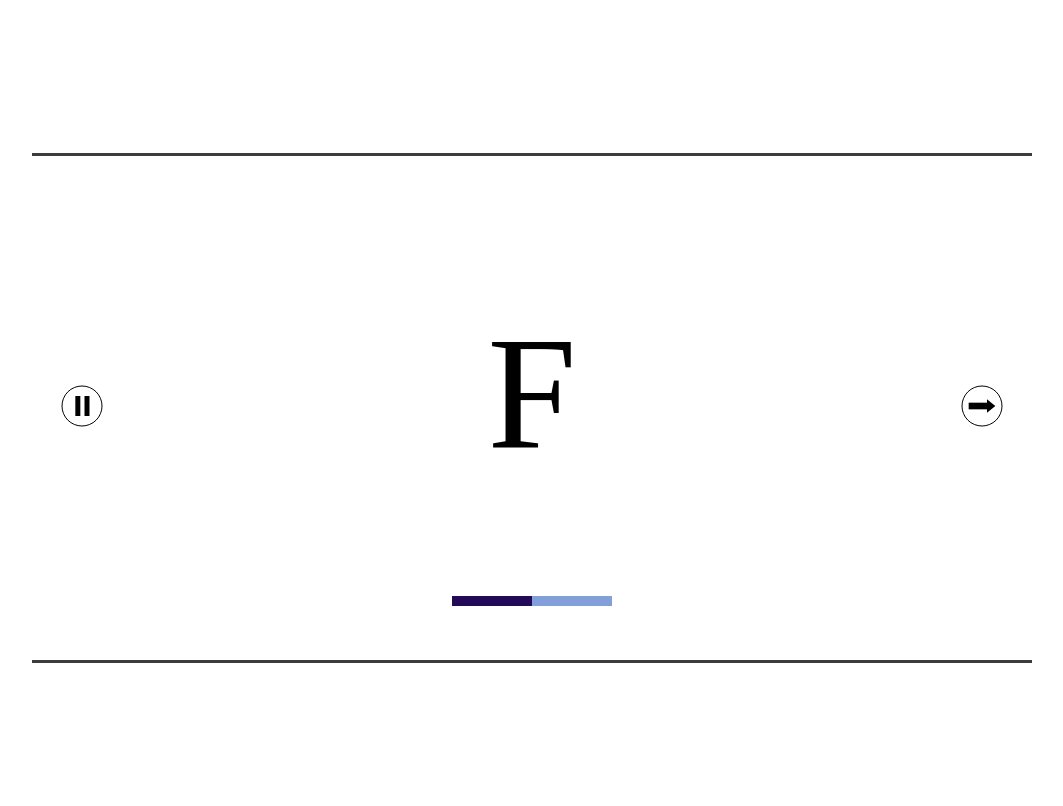
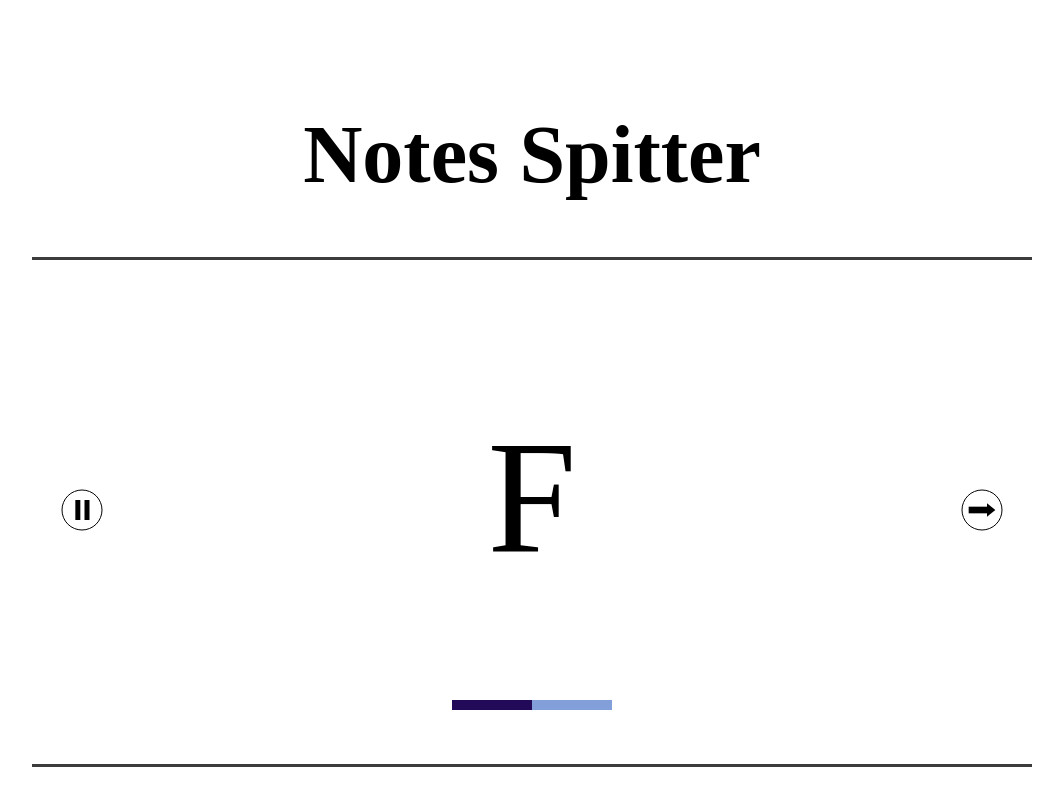
Before and after one commit to Mars1anen/note-spitter, an Angular app in the folder note-spitter/: page / in a window 1280 px wide. Shown: the whole page, without its empty margins (108-1171 px from the left). Built offline with nearby package versions, Linux system fonts and the light colour scheme.

Commit message:
Minor style changes

```diff
--- a/note-spitter/src/app/components/canvas-zone/canvas-zone.component.html
+++ b/note-spitter/src/app/components/canvas-zone/canvas-zone.component.html
@@ -1,5 +1,6 @@
-<div class="canvas">
-    <div class="canvas__inner" [style.marginTop]="-(canvasHeight / 2)">
+<div class="app">
+    <h1 class="app__title">Notes Spitter</h1>
+    <div class="app__inner" [style.marginTop]="-(canvasHeight / 2)">
         <ns-canvas
             [height]="canvasHeight"
             [width]="canvasWidth"></ns-canvas>
--- a/note-spitter/src/app/components/canvas-zone/canvas-zone.component.scss
+++ b/note-spitter/src/app/components/canvas-zone/canvas-zone.component.scss
@@ -1,10 +1,16 @@
 
-.canvas {
+.app {
     display: flex;
+    flex-direction: column;
     align-items: center;
-    justify-content: center;
+    justify-content: flex-start;
     margin: auto;
     height: 100%;
+
+    &__title {
+        margin-top: 100px;
+        font-size: 82px;
+    }
 
     &__inner {
         border-top: 3px solid #3c3c3c;
```
Also changed, not shown: 1 other file (tests, documents, lock files or other folders).
